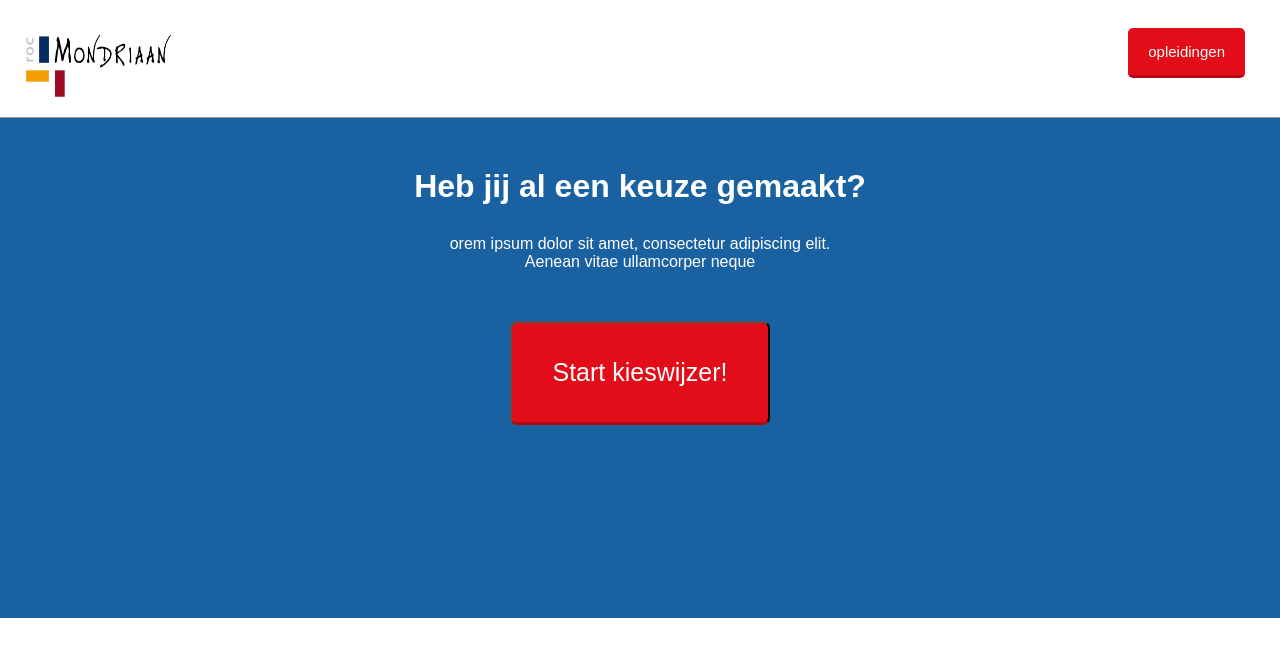
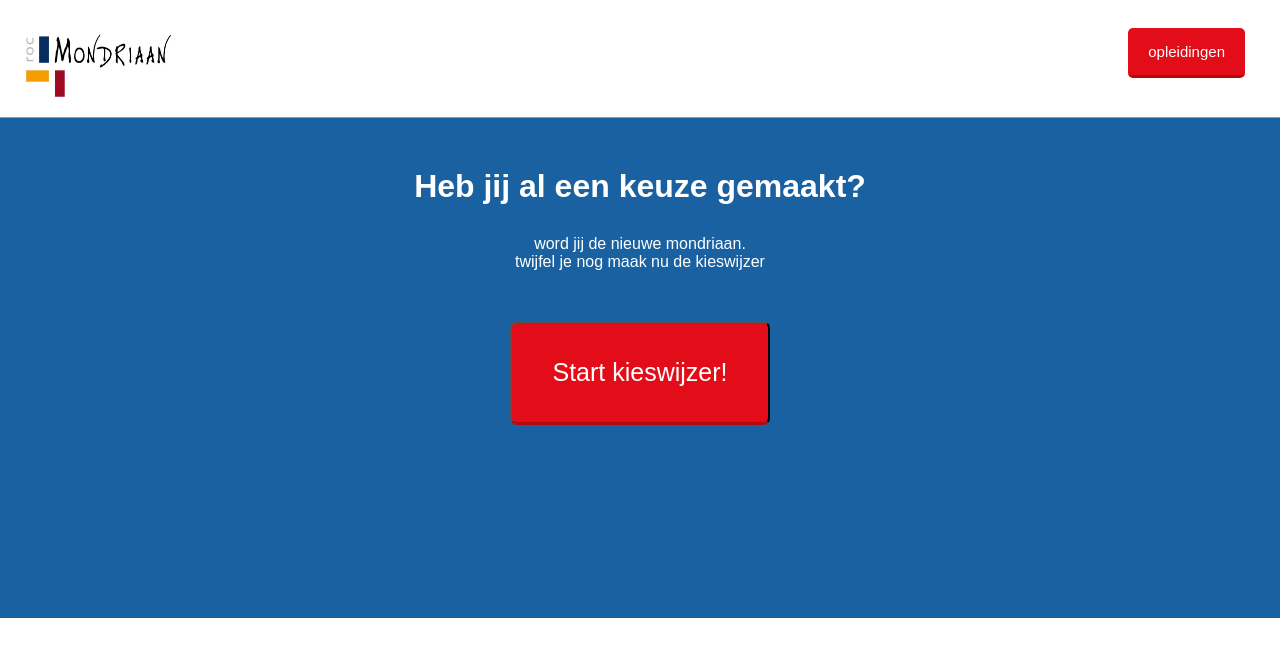
Before and after one commit to marvinw2000/kieswijzer, a Vue app in the folder kieswijzer1.1/: page /kieswijzer in a window 1280 px wide. Shown: the top 656 px of the page. Built offline with nearby package versions, Linux system fonts and the light colour scheme.

Commit message:
bugsOpgelost

```diff
--- a/kieswijzer1.1/src/components/Home.vue
+++ b/kieswijzer1.1/src/components/Home.vue
@@ -3,8 +3,8 @@
     <div class="homeContainer">
      <h1 class="homeHeaderText">Heb jij al een keuze gemaakt?</h1>
       <p>
-        orem ipsum dolor sit amet, consectetur adipiscing elit.<br>
-        Aenean vitae ullamcorper neque
+        word jij de nieuwe mondriaan.<br>
+        twijfel je nog maak nu de kieswijzer
       </p>
       <router-link to="/vragen" class="start" exact>
          <button class="startButton" type="button">Start kieswijzer!</button>
--- a/kieswijzer1.1/src/components/Resultaten.vue
+++ b/kieswijzer1.1/src/components/Resultaten.vue
@@ -5,6 +5,7 @@
   <div class="container">
 
       <div class="column">
+        <h2 class="nummer">1</h2>
         <router-link to="/informatie" class="informatie" exact>
           <button class="resultatenButton">{{ titelPlaats1 }}</button>
         </router-link>
@@ -12,6 +13,7 @@
       </div>
 
       <div class="column">
+        <h2 class="nummer">2</h2>
         <router-link to="/informatie" class="informatie" exact>
           <button class="resultatenButton">{{ titelPlaats2 }}</button>
         </router-link>
@@ -19,6 +21,7 @@
       </div>
 
       <div class="column">
+        <h2 class="nummer">3</h2>
         <router-link to="/informatie" class="informatie" exact>
           <button class="resultatenButton">{{ titelPlaats3 }}</button>
         </router-link>
@@ -77,7 +80,10 @@ export default {
 </script>
 
 <style scoped>
-
+.nummer{
+  margin: 3px;
+  color: red;
+}
 .headerTekst{
   width: 100%;
   text-align: center;
```
